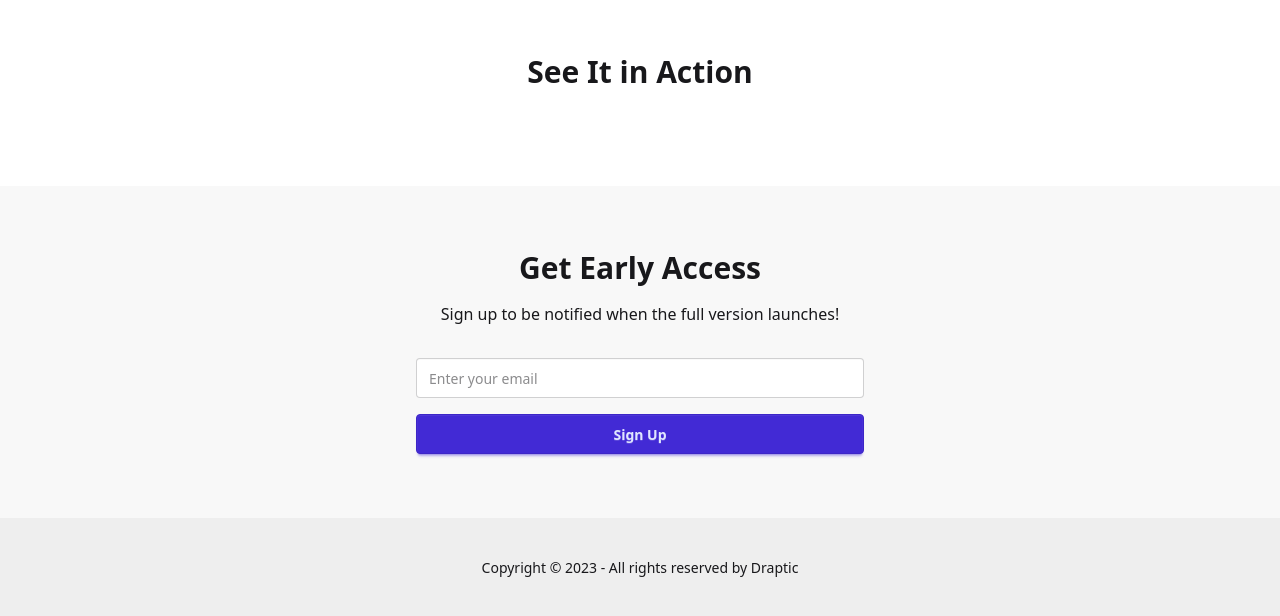
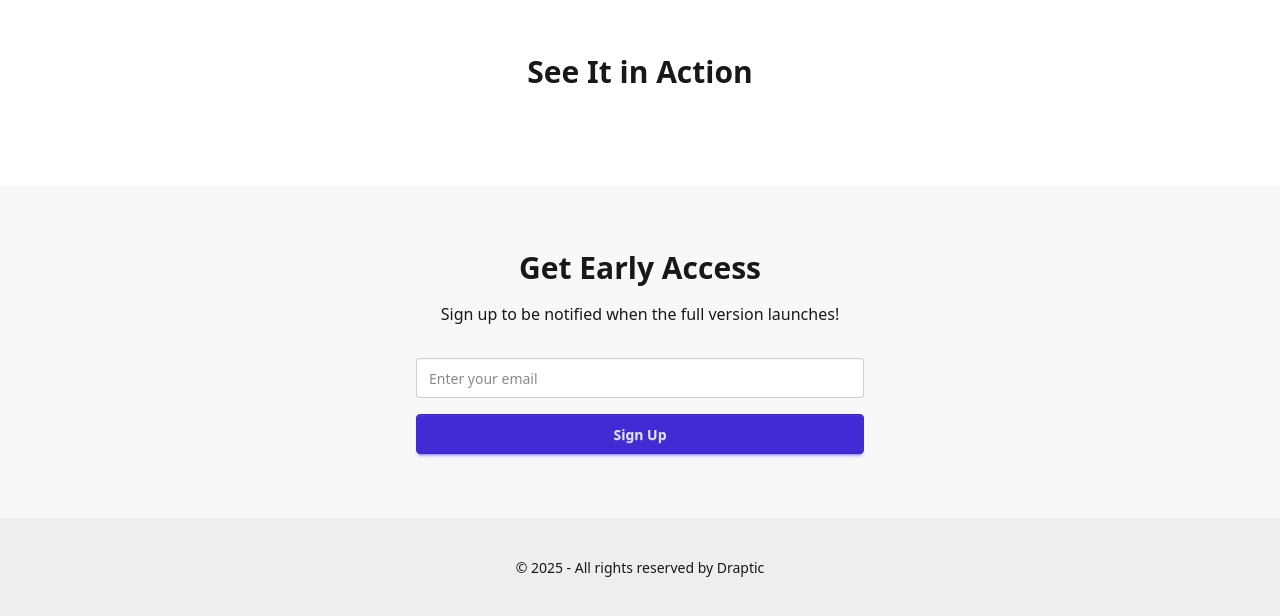
Before and after one commit to matteomarjanovic/draptic-demo, a SvelteKit app: page / in a window 1280 px wide. Shown: the part 810-1426 px from the top of the page. Built offline with nearby package versions, Linux system fonts and the light colour scheme.

Commit message:
add name "email" to signup

```diff
--- a/src/routes/+page.svelte
+++ b/src/routes/+page.svelte
@@ -69,6 +69,7 @@
                     <input
                         type="email"
                         bind:value={email}
+                        name="email"
                         placeholder="Enter your email"
                         class="input input-bordered w-full"
                         required
@@ -84,7 +85,7 @@
     <!-- Footer -->
     <footer class="footer footer-center p-10 bg-base-300 text-base-content">
         <div>
-            <p>Copyright © 2023 - All rights reserved by Draptic</p>
+            <p>© 2025 - All rights reserved by Draptic</p>
         </div>
     </footer>
 </div>
```
